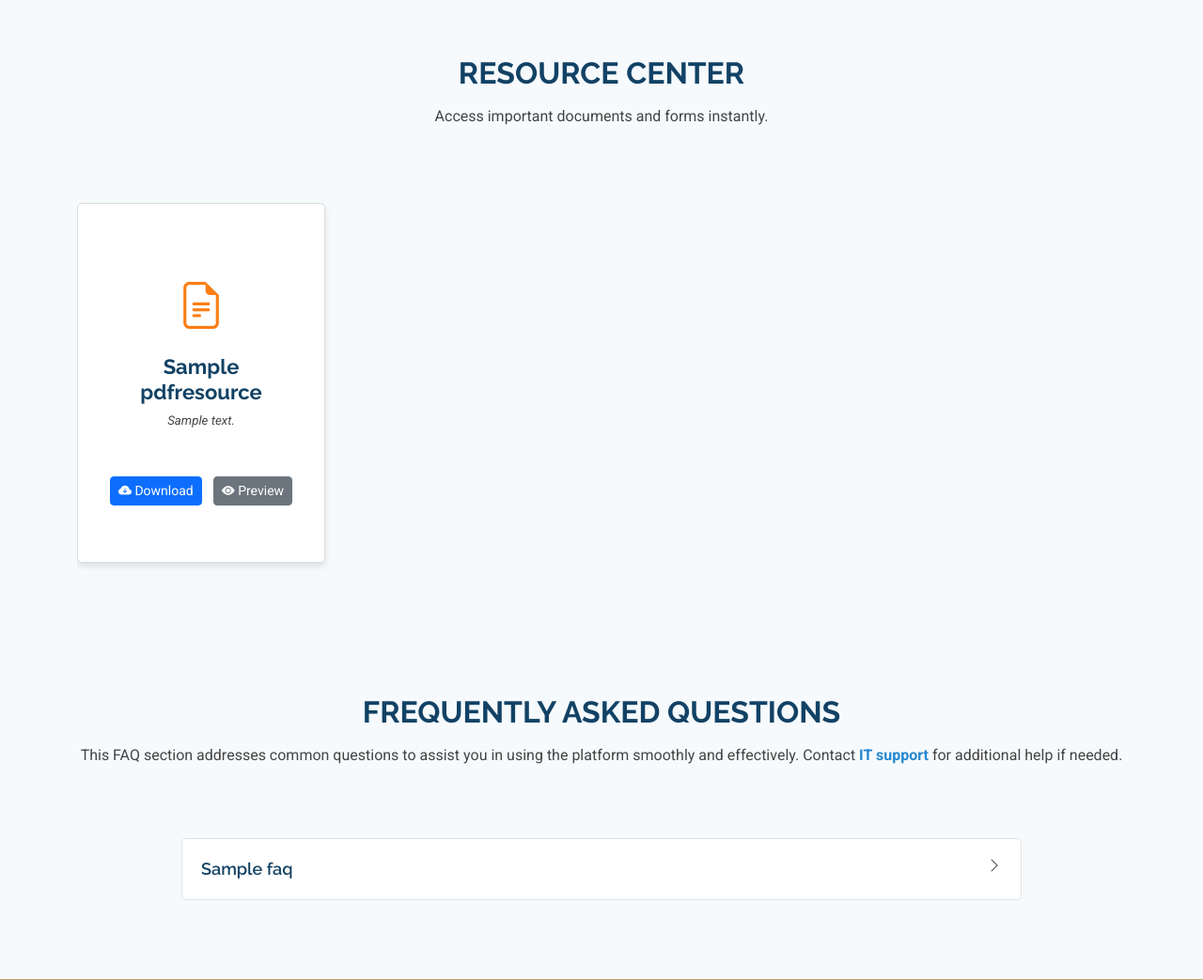
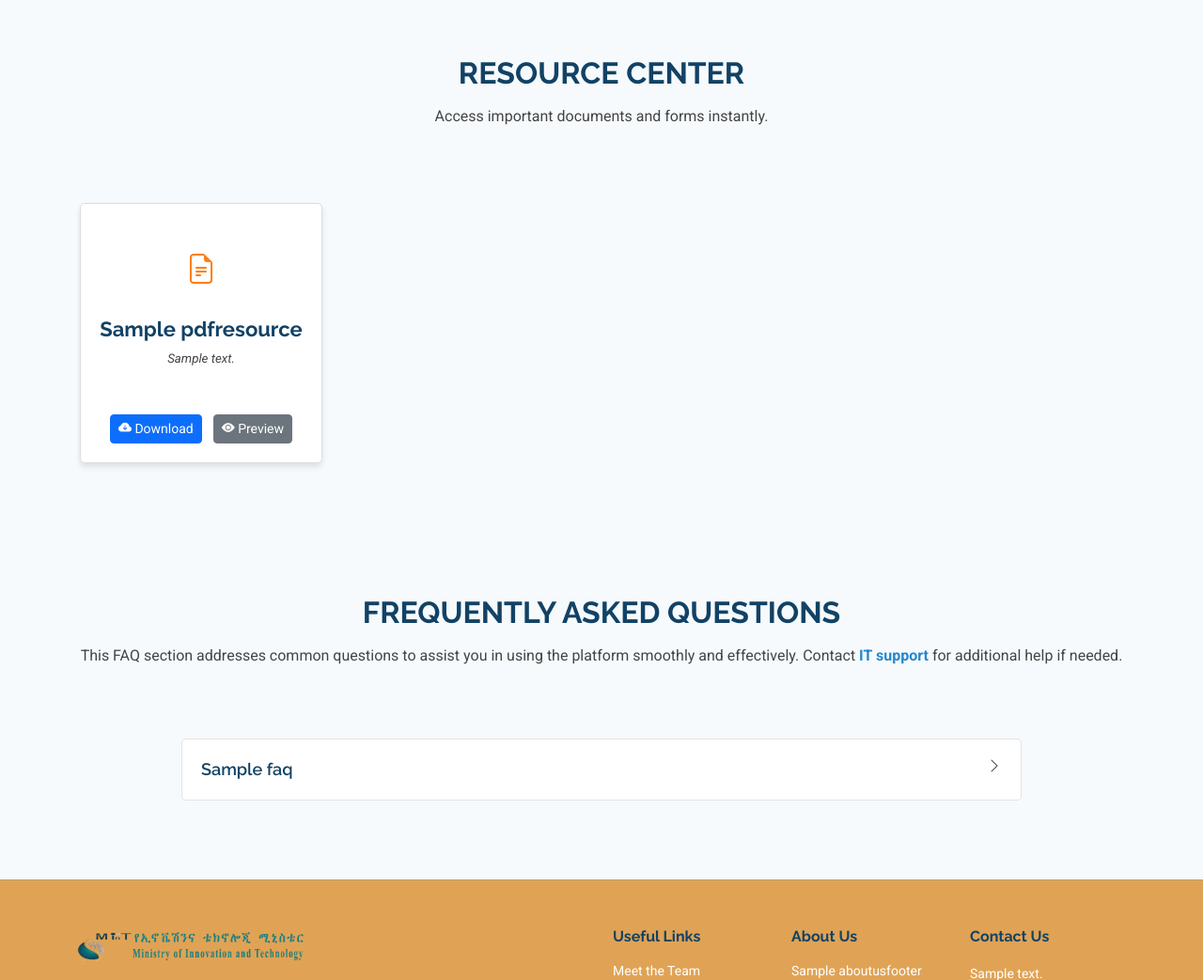
Before and after one commit to passenger184/gdop, a Django app: page / in a window 1280 px wide. Shown: the part 1430-2473 px from the top of the page at 94% size. Run offline with Django 5.2, Linux system fonts and the light colour scheme; tables that the repository leaves empty hold one stand-in row (values such as "Sample post"); some libraries are stand-ins or nearby versions.

Commit message:
reduce card size

```diff
--- a/static/assets/css/main.css
+++ b/static/assets/css/main.css
@@ -1223,7 +1223,6 @@ herobtn-getstarted
 .resources .service-item {
   background-color: var(--surface-color);
   height: 100%;
-  padding: 60px 30px;
   text-align: center;
   transition: 0.3s;
   border-radius: 5px;
--- a/templates/index.html
+++ b/templates/index.html
@@ -192,7 +192,7 @@
             <div class="swiper-slide">
               <div class="service-item position-relative">
                 <div class="icon" id="resouce-icon">
-                  <i class="bi bi-file-earmark-text"></i>
+                  <i class="bi bi-file-earmark-text" style="font-size: 2rem"></i>
                 </div>
                 <h3>{{ resource.title }}</h3>
                 <span class="updates_cart fw-normal fst-italic">
```
Also changed, not shown: 1 other file.
